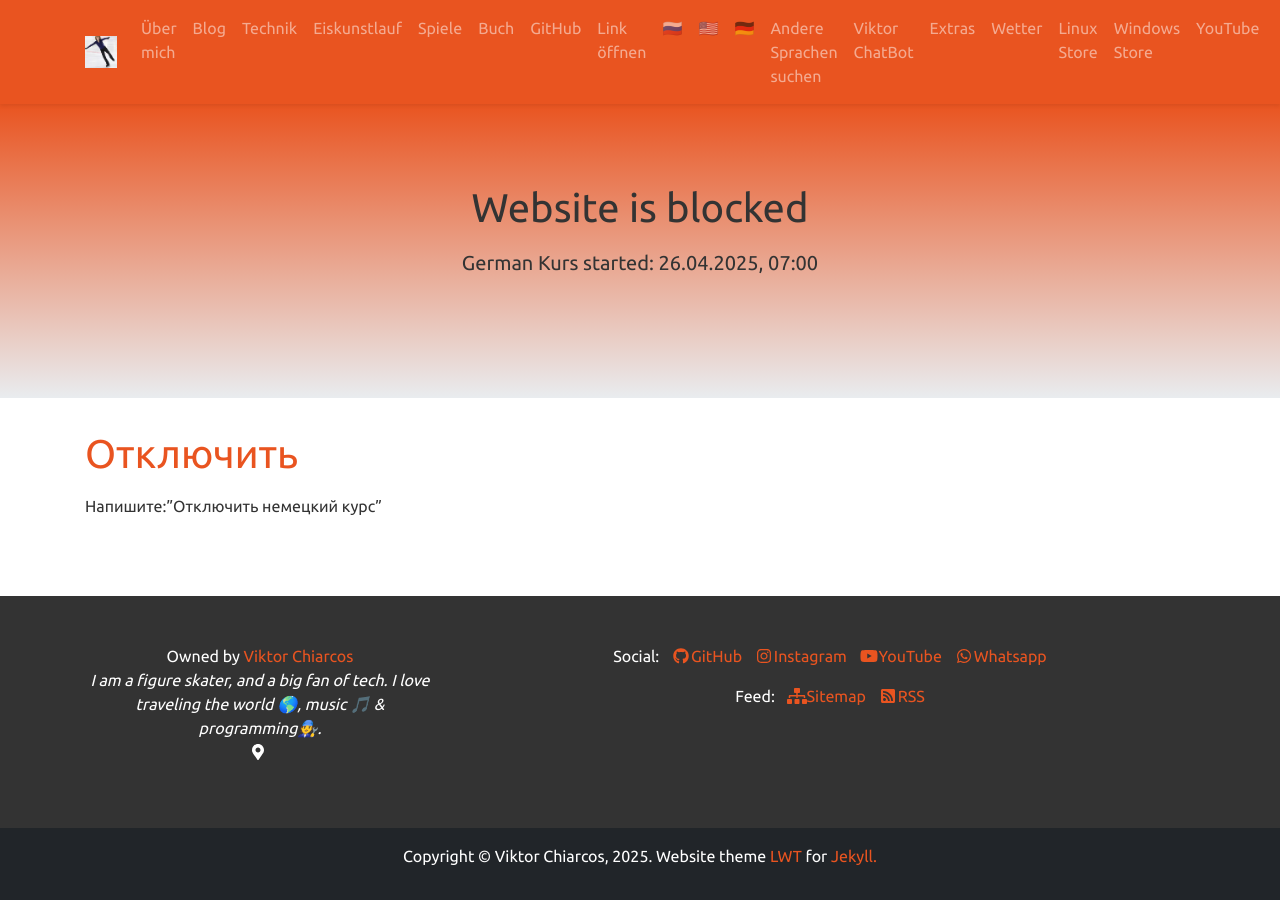
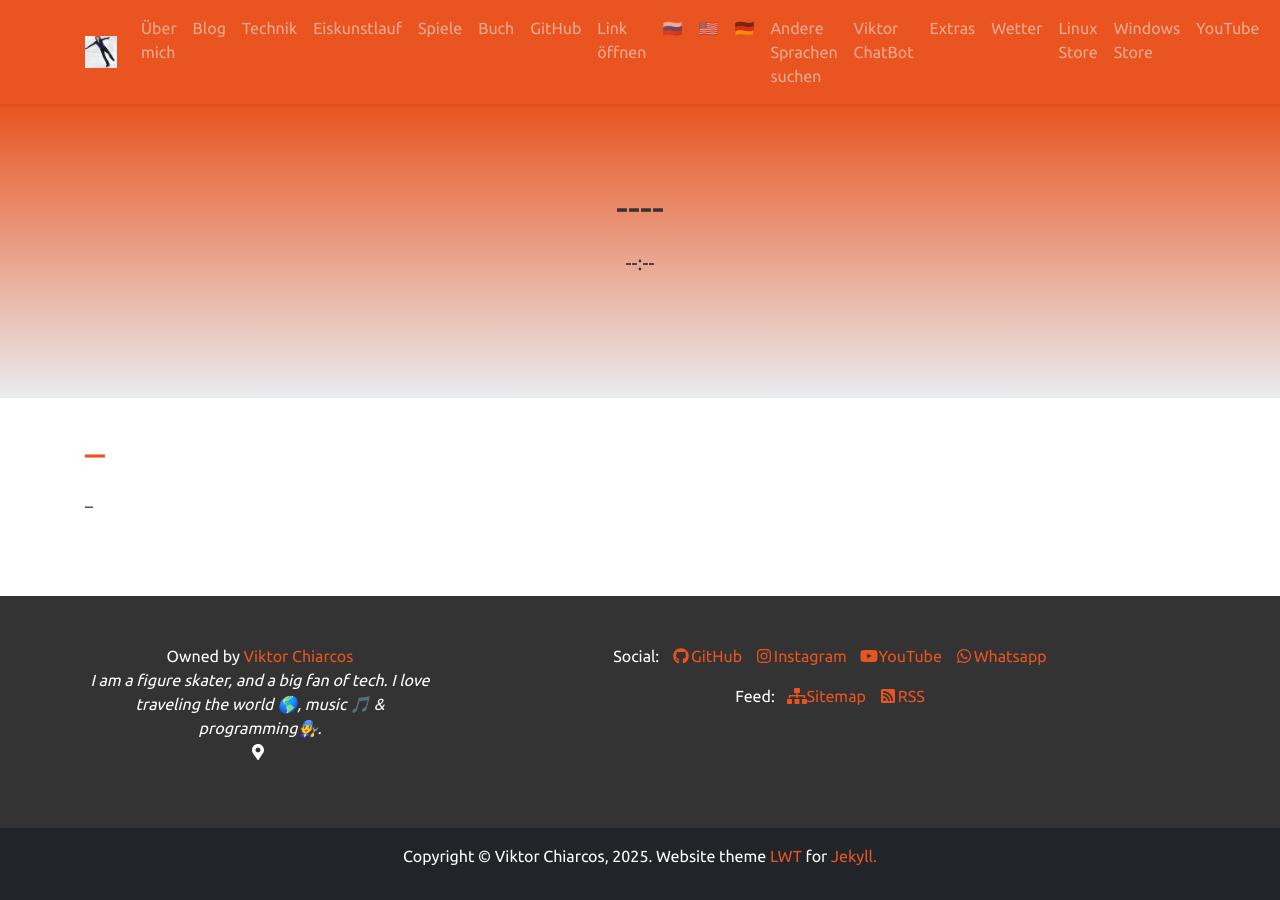
Before and after one commit to viktor-chiarcos/viktor-chiarcos.github.io, a Jekyll site: the page built from _pages/ivan/index.md, in a window 1280 px wide. Built offline with Jekyll 4.4.1, drawn with Linux system fonts in a browser that asks for light colours.

Commit message:
index.md aktualisieren

```diff
--- a/_pages/ivan/index.md
+++ b/_pages/ivan/index.md
@@ -2,8 +2,8 @@
 layout: home
 permalink: /kurs/de-ru/
 
-title: "Website is blocked"
-excerpt: "German Kurs started: 26.04.2025, 07:00"
+title: "----"
+excerpt: "--:--"
 action: true
 ---
 
@@ -18,8 +18,9 @@ action: true
 </script>
 
 
-# [Отключить](https://wa.me/message/CXQKM5CWMXR6O1)
-Напишите:"Отключить немецкий курс"
+# [--](https://wa.me/message/CXQKM5CWMXR6O1)
+<!--Напишите:"Отключить немецкий курс"-->
+--
 
 <!--
 # Zahlen
```
